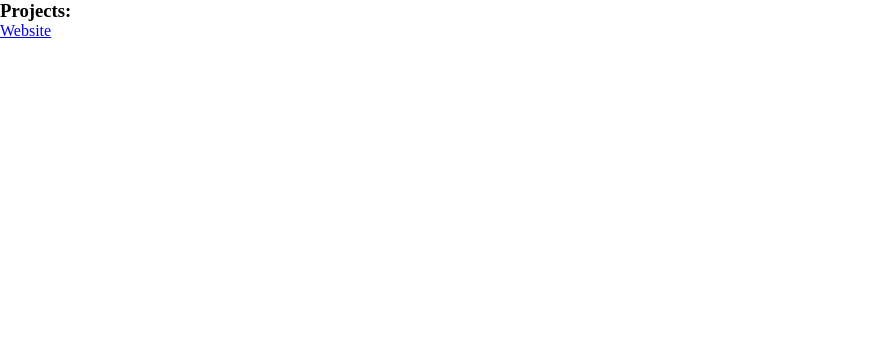
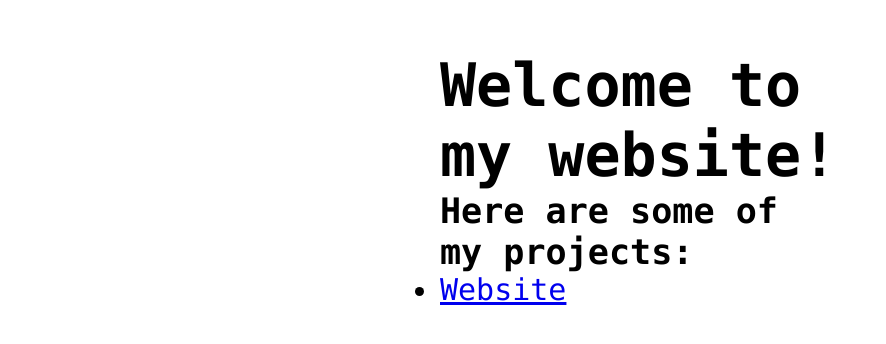
Before and after one commit to Dragonknight-04/Dragonknight-04.github.io, a plain HTML site: page index.html in a window 1280 px wide. Shown: the whole page, without its empty margins (0-886 px from the left). Drawn offline with Linux system fonts and the light colour scheme.

Commit message:
Fixed style on index.html

```diff
--- a/index.html
+++ b/index.html
@@ -8,15 +8,15 @@
 </head>
 
 <body>
-
-<h1></h1>
+<def class="middle-text">
+<h1>Welcome to my website!</h1>
 
 <!-- Change this code here by copy and pasting your template on line 15 -->
-<h3>Projects:</h3>
+<h3>Here are some of my projects:</h3>
 
 <ul>
 	<li><a href="https://dragonknight-04.github.io/website">Website</a></li>
 </ul>
-
+</def>
 </body>
 </html>
--- a/styles.css
+++ b/styles.css
@@ -9,7 +9,7 @@
   margin: 50px auto;
 }
 
-p {
+.middle-text {
   display: block;
   width: 400px;
   margin: 50px auto;
```
